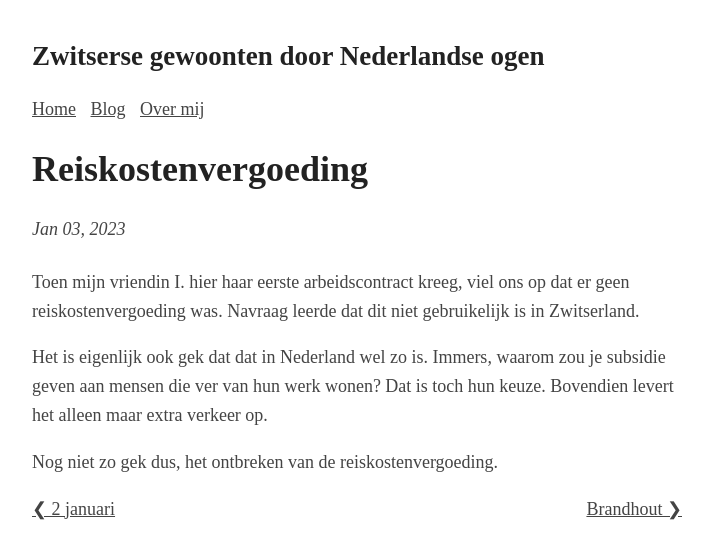
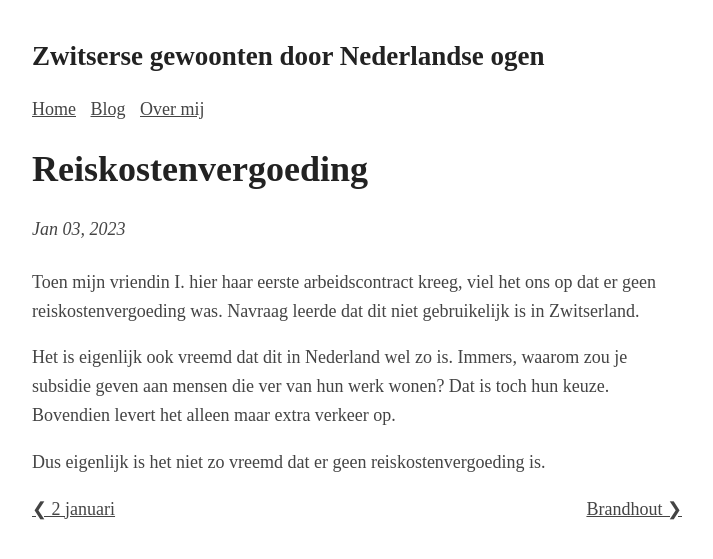
Before and after one commit to Roald87/roaldin.ch, a Jekyll site: the page built from _posts/2023-01-03-reiskostenvergoeding.md, in a window 1280 px wide. Shown: the top 559 px of the page, without its empty margins (283-996 px from the left). Built offline with Jekyll 4.4.1, drawn with Linux system fonts in a browser that asks for light colours; comment, search, counter and statistics services are not loaded.

Commit message:
Spellcheck by ChatGPT

```diff
--- a/_posts/2023-01-03-reiskostenvergoeding.md
+++ b/_posts/2023-01-03-reiskostenvergoeding.md
@@ -3,8 +3,8 @@ layout: post
 title: "Reiskostenvergoeding"
 ---
 
-Toen mijn vriendin I. hier haar eerste arbeidscontract kreeg, viel ons op dat er geen reiskostenvergoeding was. Navraag leerde dat dit niet gebruikelijk is in Zwitserland.
+Toen mijn vriendin I. hier haar eerste arbeidscontract kreeg, viel het ons op dat er geen reiskostenvergoeding was. Navraag leerde dat dit niet gebruikelijk is in Zwitserland.
 
-Het is eigenlijk ook gek dat dat in Nederland wel zo is. Immers, waarom zou je subsidie geven aan mensen die ver van hun werk wonen? Dat is toch hun keuze. Bovendien levert het alleen maar extra verkeer op.
+Het is eigenlijk ook vreemd dat dit in Nederland wel zo is. Immers, waarom zou je subsidie geven aan mensen die ver van hun werk wonen? Dat is toch hun keuze. Bovendien levert het alleen maar extra verkeer op.
 
-Nog niet zo gek dus, het ontbreken van de reiskostenvergoeding.
+Dus eigenlijk is het niet zo vreemd dat er geen reiskostenvergoeding is.
```
